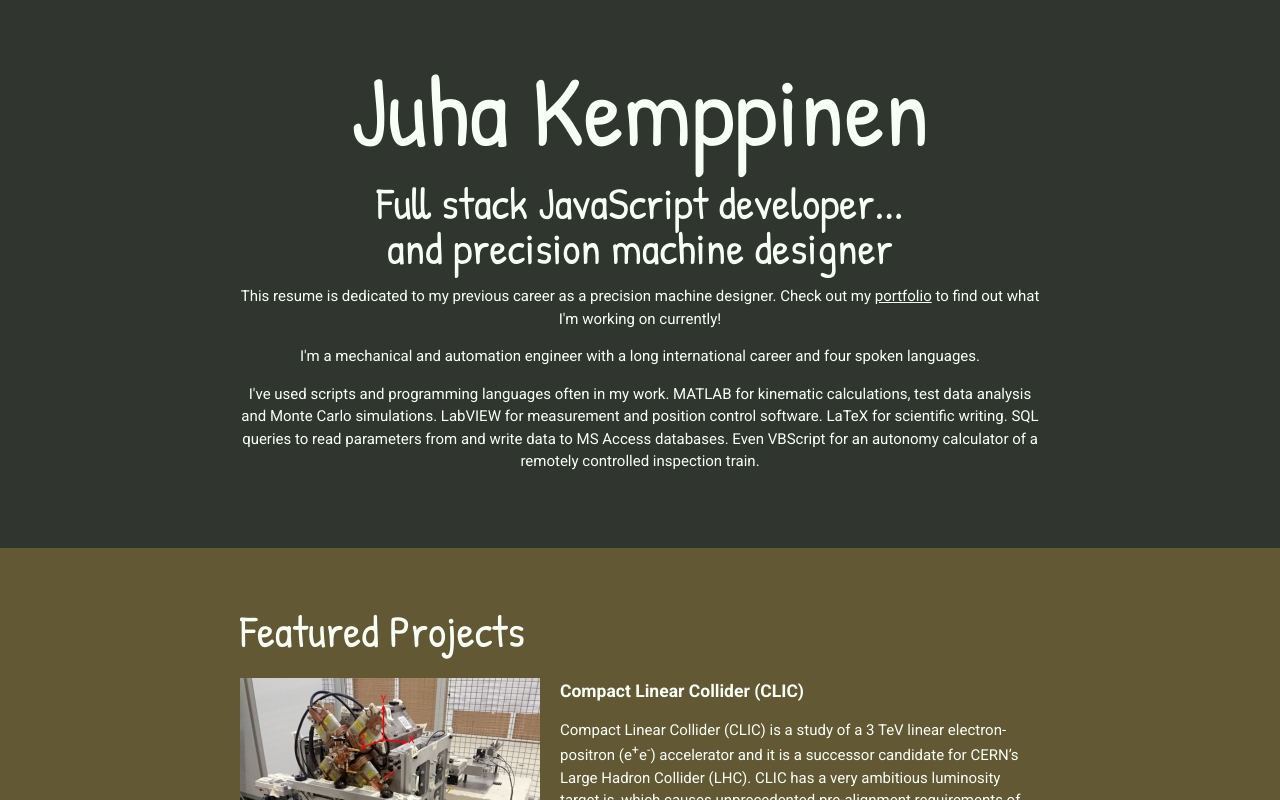
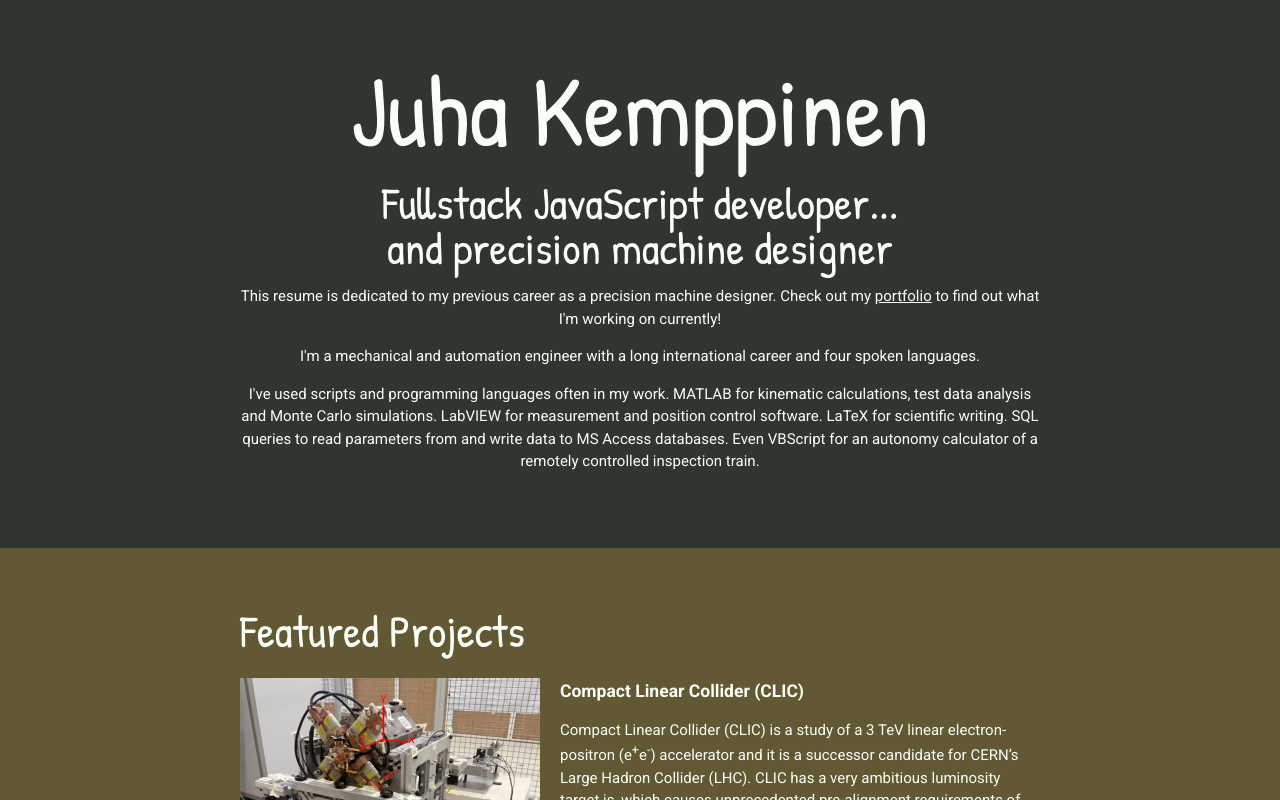
Before and after one commit to kemppi83/resume, a plain HTML site: page index.html in a window 1280 px wide. Shown: the top 800 px of the page. Drawn offline with Linux system fonts and the light colour scheme.

Commit message:
corrected typo

```diff
--- a/index.html
+++ b/index.html
@@ -13,7 +13,7 @@
       <header>
         <div class="content-wrap">
           <h1>Juha Kemppinen</h1>
-          <h2>Full stack JavaScript developer...</h2>
+          <h2>Fullstack JavaScript developer...</h2>
           <h2>and precision machine designer</h2>
           <p>This resume is dedicated to my previous career as a precision machine designer. Check out my <a class ="portfolio__link" href="#" target="_blank" rel="noopener noreferrer">portfolio</a> to find out what I'm working on currently!</p>
           <p>I'm a mechanical and automation engineer with a long international career and four spoken languages.</p>
```
